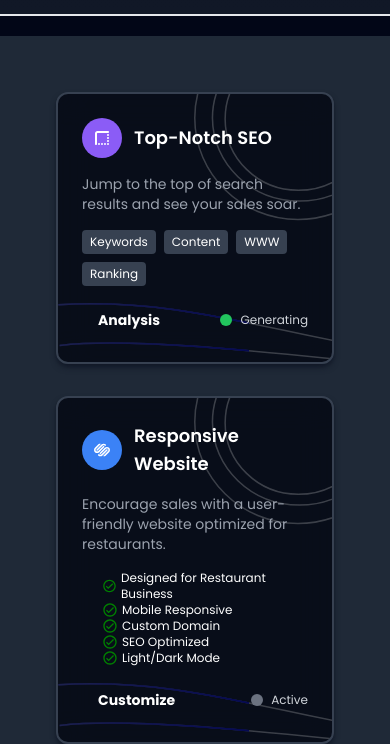
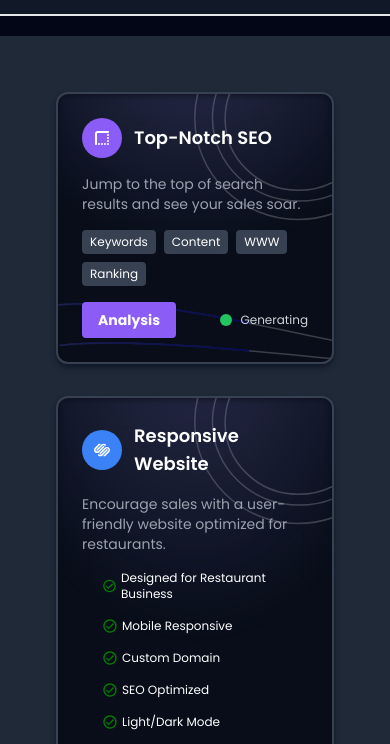
Before and after one commit to rachidfrex/my_portfolio, a React (Vite) app: page /about in a window 390 px wide. Shown: the part 1460-2204 px from the top of the page. Built offline with nearby package versions, Linux system fonts and the light colour scheme; a web font is replaced by a local one.

Commit message:
Refactor card component to include colSpan prop for responsive layout

```diff
--- a/src/components/card.jsx
+++ b/src/components/card.jsx
@@ -2,21 +2,22 @@ import React from 'react';
 import svg from "../assets/svg/Frame3.svg";
 import Linelaser2 from "../components/linelaser2";
 // Card component for each individual card
-const Card = ({ title, description, buttonLabel, status, children, icon , buttonColor }) => {
+const Card = ({ title, description, buttonLabel, status, children, icon , buttonColor ,colSpan }) => {
+  const colSpanClass = colSpan === 2 ? 'col-span-2' : 'col-span-1';
   return (
-    <div className="bg-gray-950/80 relative overflow-hidden   backdrop-blur-lg text-white p-6 w-full md:w-96 rounded-xl shadow-md shadow-gray-900 m-4 border-2 border-gray-700">
-
+    <div className={` bg-gray-950/80 relative overflow-hidden   backdrop-blur-lg text-white p-6 w-full md:w-96 rounded-xl shadow-md shadow-gray-900 m-4 border-2 border-gray-700` }>
+    <div class="absolute right-0 blur-sm top-0 z-[-2] h-full w-full  bg-transparent bg-[radial-gradient(ellipse_80%_80%_at_50%_-20%,rgba(120,119,198,0.3),rgba(255,255,255,0))]"></div>
      <img src={svg} alt="svg" className=" w-52 h-52  -right-[70px] -top-20 opacity-25 -z-10 bg-cover absolute" />
 
       <div className="flex items-center space-x-3 mb-4">
-        <div className={`p-3 bg-${buttonColor}-500  rounded-full` }>{icon}</div>
+        <div className={`p-3 bg-${buttonColor}-500   rounded-full` }>{icon}</div>
         <h2 className="text-lg font-semibold">{title}</h2>
       </div>
       <p className="text-gray-400 text-sm"> {description}</p>
       <div className="mt-4"> {children }</div>
       <div className="flex justify-between items-center mt-4">
         {buttonLabel &&
-          <button className={`bg-${buttonColor}-600 hover:bg-${buttonColor}-700 active:bg-${buttonColor}-800 text-white font-bold py-2 px-4 rounded text-sm`}>
+          <button className={` bg-${buttonColor}-500  hover:bg-${buttonColor}-700  text-white font-bold py-2 px-4 rounded text-sm`}>
             {buttonLabel}
           </button>
         }
--- a/src/components/cards.jsx
+++ b/src/components/cards.jsx
@@ -15,8 +15,8 @@ const Cards = () => {
                     <span className="bg-custom-gray-700 py-1 px-2 rounded">Ranking</span>
                 </div>
             </Card>
-            <Card title="Responsive Website" description="Encourage sales with a user-friendly website optimized for restaurants." buttonLabel="Customize" status="Active" icon={<SiSquarespace/>} buttonColor="blue" >
-                <ul className="text-xs text-custom-gray-400  pl-5 mt-2 list-none">
+            <Card  title="Responsive Website" description="Encourage sales with a user-friendly website optimized for restaurants." buttonLabel="Customize" status="Active" icon={<SiSquarespace/>} buttonColor="blue" >
+                <ul className="text-xs text-custom-gray-400 flex flex-col gap-4  pl-5 mt-2 list-none">
                     <li className='flex gap-1 justify-start  items-center'> <MdOutlineCheckCircleOutline color='green' size={16} /> Designed for Restaurant Business</li>
                     <li className='flex gap-1 justify-start  items-center'> <MdOutlineCheckCircleOutline color='green' size={16}  /> Mobile Responsive</li>
                     <li className='flex gap-1 justify-start  items-center'> <MdOutlineCheckCircleOutline color='green' size={16} /> Custom Domain</li>
--- a/src/pages/home.jsx
+++ b/src/pages/home.jsx
@@ -9,8 +9,9 @@ import Build from '../components/build';
 const Home = () => {
     return (
         <div className=' relative w-full '>
-        <div className=" fixed -top-10 -left-10 h-[20%] w-[60%] sm:w-[30%] -z-10   bg-violet-500 blur-[100px]  dark:bg-violet-500 dark:rounded-full dark:blur-[50px]   "/>
-        <div className="    absolute top-10 left-32 h-[20%] w-[60%]  sm:w-[30%] -z-10  bg-pink-500/40    blur-[150px] "/>
+        {/* <div className=" fixed -top-10 -left-10 h-[20%] w-[60%] sm:w-[30%] -z-10   bg-violet-500 blur-[100px]  dark:bg-violet-500 dark:rounded-full dark:blur-[50px]   "/>
+        <div className="    absolute top-10 left-32 h-[20%] w-[60%]  sm:w-[30%] -z-10  bg-pink-500/40    blur-[150px] "/> */}
+        <div class="absolute top-0 z-[-2] h-screen w-screen bg-white bg-[radial-gradient(ellipse_80%_80%_at_50%_-20%,rgba(120,119,198,0.3),rgba(255,255,255,0))]"></div>
         <div className=" fixed top-0 left-0   grid-bg mix-blend-multiply -z-10  "/>
        <div className='   relative w-full flex flex-col gap-2  items-center   m-0 h-fit'>
        <Nav/>
```
